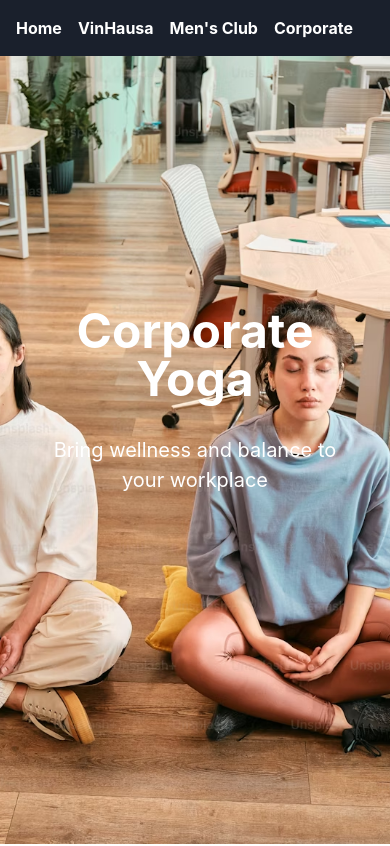
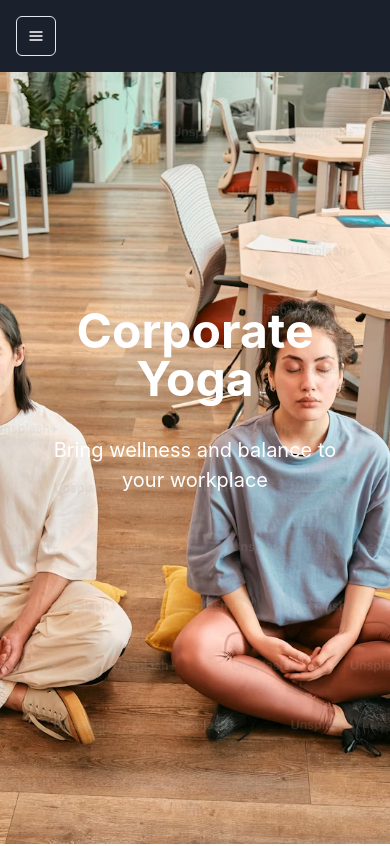
Before and after one commit to cgorski28/downdawgs, a Next.js app: page /corporate in a window 390 px wide. Shown: the top 846 px of the page. Built offline with nearby package versions, Linux system fonts and the light colour scheme.

Commit message:
mobile menu

```diff
--- a/src/app/components/Navigation.tsx
+++ b/src/app/components/Navigation.tsx
@@ -1,35 +1,79 @@
 'use client';
 
-import { Flex, Link as ChakraLink, Spacer, Box } from '@chakra-ui/react';
+import { useState } from 'react';
+import {
+  Flex,
+  Link as ChakraLink,
+  Spacer,
+  Box,
+  IconButton,
+  VStack,
+  Collapse,
+  useDisclosure,
+} from '@chakra-ui/react';
+import { HamburgerIcon, CloseIcon } from '@chakra-ui/icons';
 import NextLink from 'next/link';
 
 export default function Navigation() {
+  const { isOpen, onToggle, onClose } = useDisclosure();
+
   return (
     <Box as="nav" position="fixed" top={0} left={0} right={0} zIndex={10}>
-      <Flex bg="gray.800" p={4}>
+      <Flex bg="gray.800" p={4} align="center">
+        {/* Hamburger menu for mobile */}
+        <IconButton
+          display={{ base: 'flex', md: 'none' }}
+          onClick={onToggle}
+          icon={isOpen ? <CloseIcon /> : <HamburgerIcon />}
+          variant="outline"
+          aria-label="Toggle Navigation"
+          color="white"
+        />
+
+        {/* Desktop menu */}
+        <Flex display={{ base: 'none', md: 'flex' }}>
+          <NavLinks />
+        </Flex>
+
+        <Spacer />
+        {/* Add logo or brand name here */}
+      </Flex>
+
+      {/* Mobile menu */}
+      <Collapse in={isOpen} animateOpacity>
+        <Box bg="gray.800" p={4} display={{ md: 'none' }}>
+          <VStack align="start" spacing={4}>
+            <NavLinks closeMenu={onClose} />
+          </VStack>
+        </Box>
+      </Collapse>
+    </Box>
+  );
+}
+
+function NavLinks({ closeMenu }: { closeMenu?: () => void }) {
+  return (
+    <>
       <NextLink href="/" passHref legacyBehavior>
-          <ChakraLink mr={4} color="white" fontWeight="bold">
+        <ChakraLink mr={4} color="white" fontWeight="bold" onClick={closeMenu}>
           Home
         </ChakraLink>
       </NextLink>
       <NextLink href="/vinhausa" passHref legacyBehavior>
-          <ChakraLink mr={4} color="white" fontWeight="bold">
+        <ChakraLink mr={4} color="white" fontWeight="bold" onClick={closeMenu}>
           VinHausa
         </ChakraLink>
       </NextLink>
       <NextLink href="/mens-club" passHref legacyBehavior>
-          <ChakraLink mr={4} color="white" fontWeight="bold">
+        <ChakraLink mr={4} color="white" fontWeight="bold" onClick={closeMenu}>
           Men's Club
         </ChakraLink>
       </NextLink>
       <NextLink href="/corporate" passHref legacyBehavior>
-          <ChakraLink color="white" fontWeight="bold">
+        <ChakraLink color="white" fontWeight="bold" onClick={closeMenu}>
           Corporate
         </ChakraLink>
       </NextLink>
-        <Spacer />
-        {/* Add logo or brand name here */}
-      </Flex>
-    </Box>
+    </>
   );
 }
--- a/src/app/page.tsx
+++ b/src/app/page.tsx
@@ -106,6 +106,7 @@
               width={{ base: '100%', md: '30%' }}
               alignSelf={{ base: 'center', md: 'flex-end' }}
               mt={{ base: 12, md: 0 }}
+              mb={{ base: 8, md: 0 }} // Add bottom margin for mobile
             >
               <Card bg="white" borderRadius="xl">
                 <CardBody>
```
Lines whose indentation alone changed are shown as unchanged.
